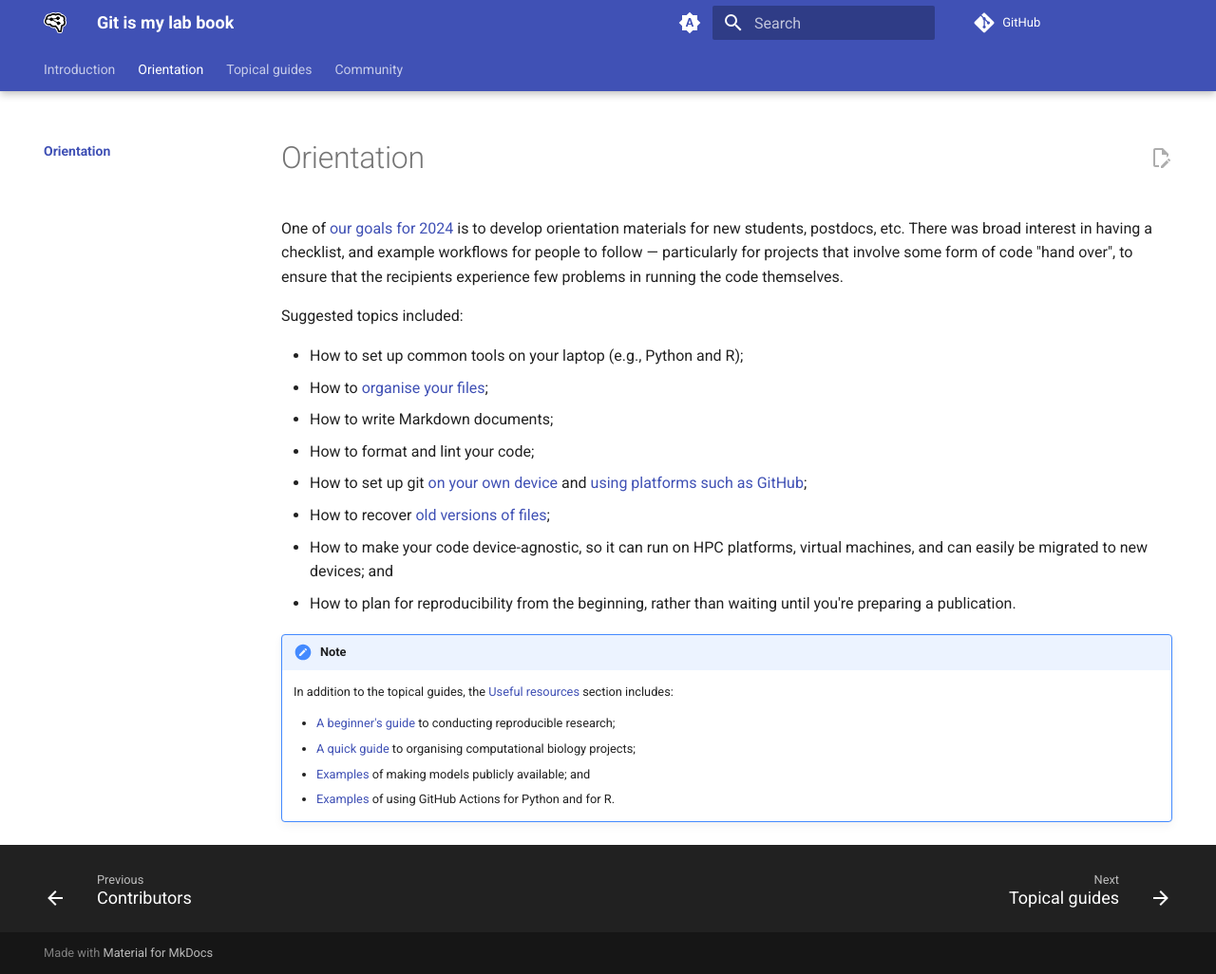
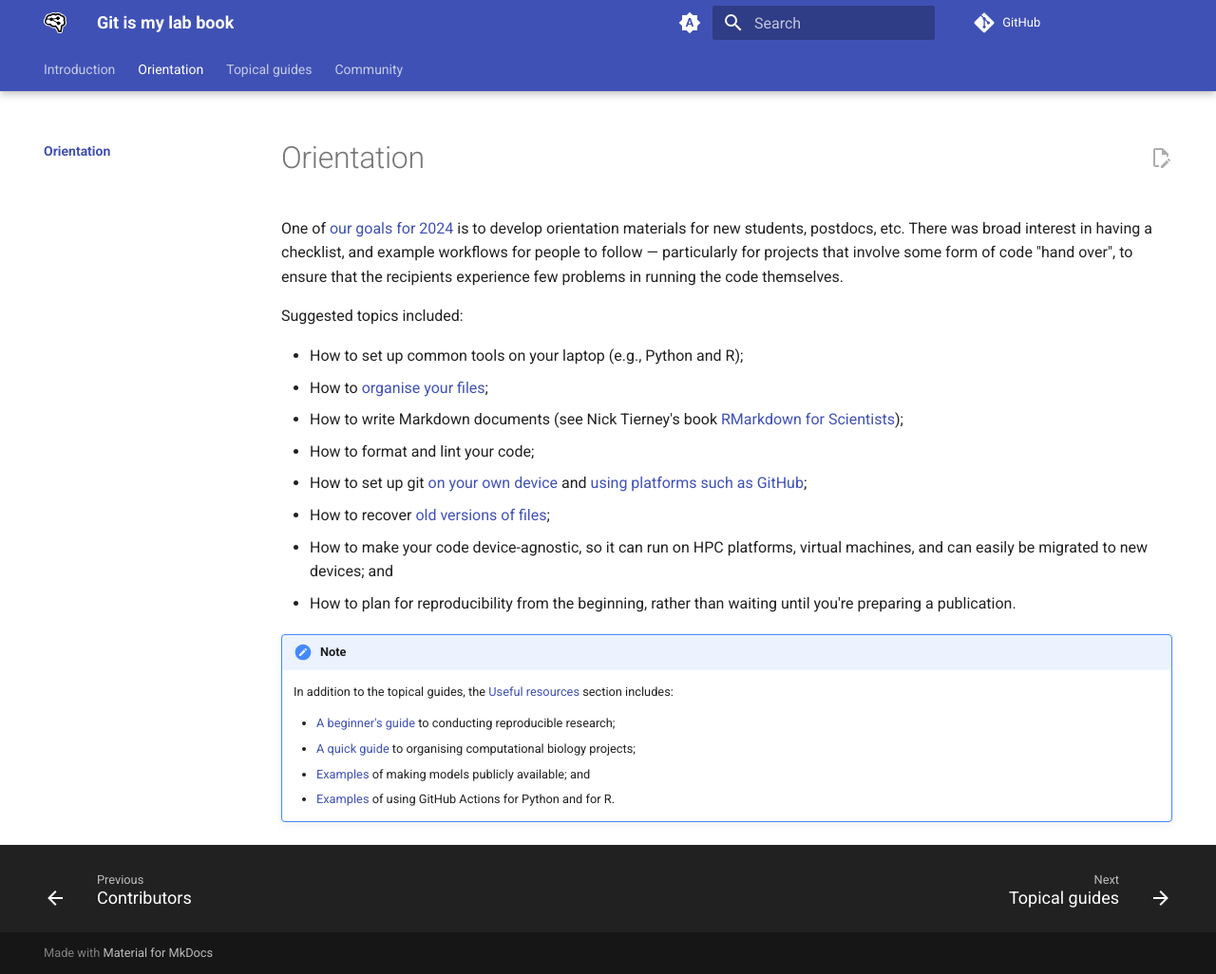
Before and after one commit to robmoss/git-is-my-lab-book, an MkDocs documentation site: the page built from docs/orientation/README.md, in a window 1280 px wide and 1026 px high. Shown: the whole window at 95% size. Built offline with MkDocs 1.6.1 and Material for MkDocs 9.7.7, drawn with Linux system fonts in a browser that asks for light colours; nearby versions of some CDN libraries; library files that are not in the unit come from our copies; comment, search, counter and statistics services are not loaded.

Commit message:
Add a link to RMarkdown for Scientists
This is an online book written by Nick Tierney, which has been used to
teach RMarkdown for Science courses at a number of events.

```diff
--- a/docs/orientation/README.md
+++ b/docs/orientation/README.md
@@ -7,7 +7,7 @@ Suggested topics included:
 
 - How to set up common tools on your laptop (e.g., Python and R);
 - How to [organise your files](../guides/using-git/how-to-structure-a-repository.md);
-- How to write Markdown documents;
+- How to write Markdown documents (see Nick Tierney's book [RMarkdown for Scientists](https://rmd4sci.njtierney.com/));
 - How to format and lint your code;
 - How to set up git [on your own device](../guides/using-git/README.md) and [using platforms such as GitHub](../guides/collaborating/README.md);
 - How to recover [old versions of files](../guides/using-git/inspecting-your-history.md);
```
